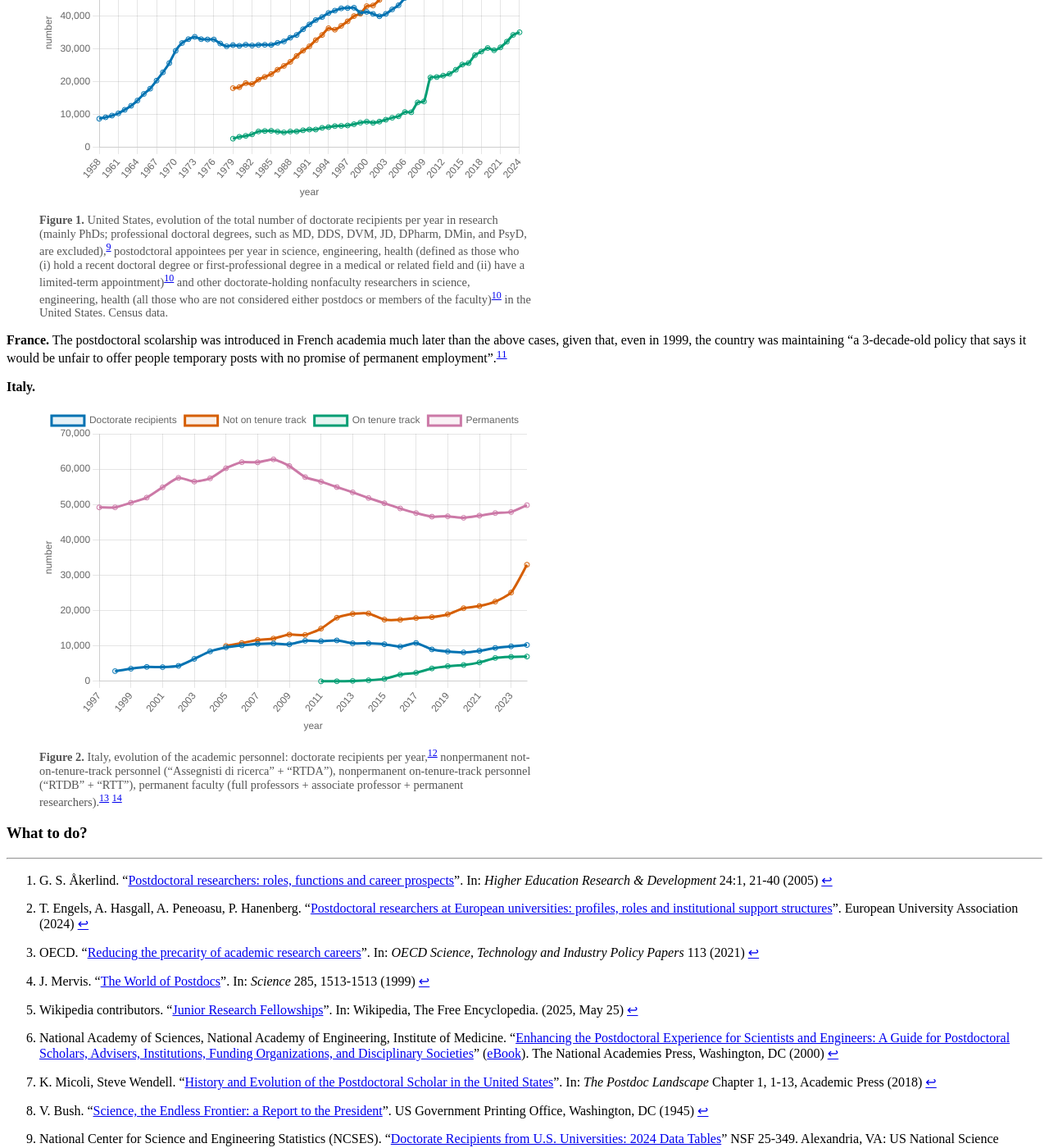
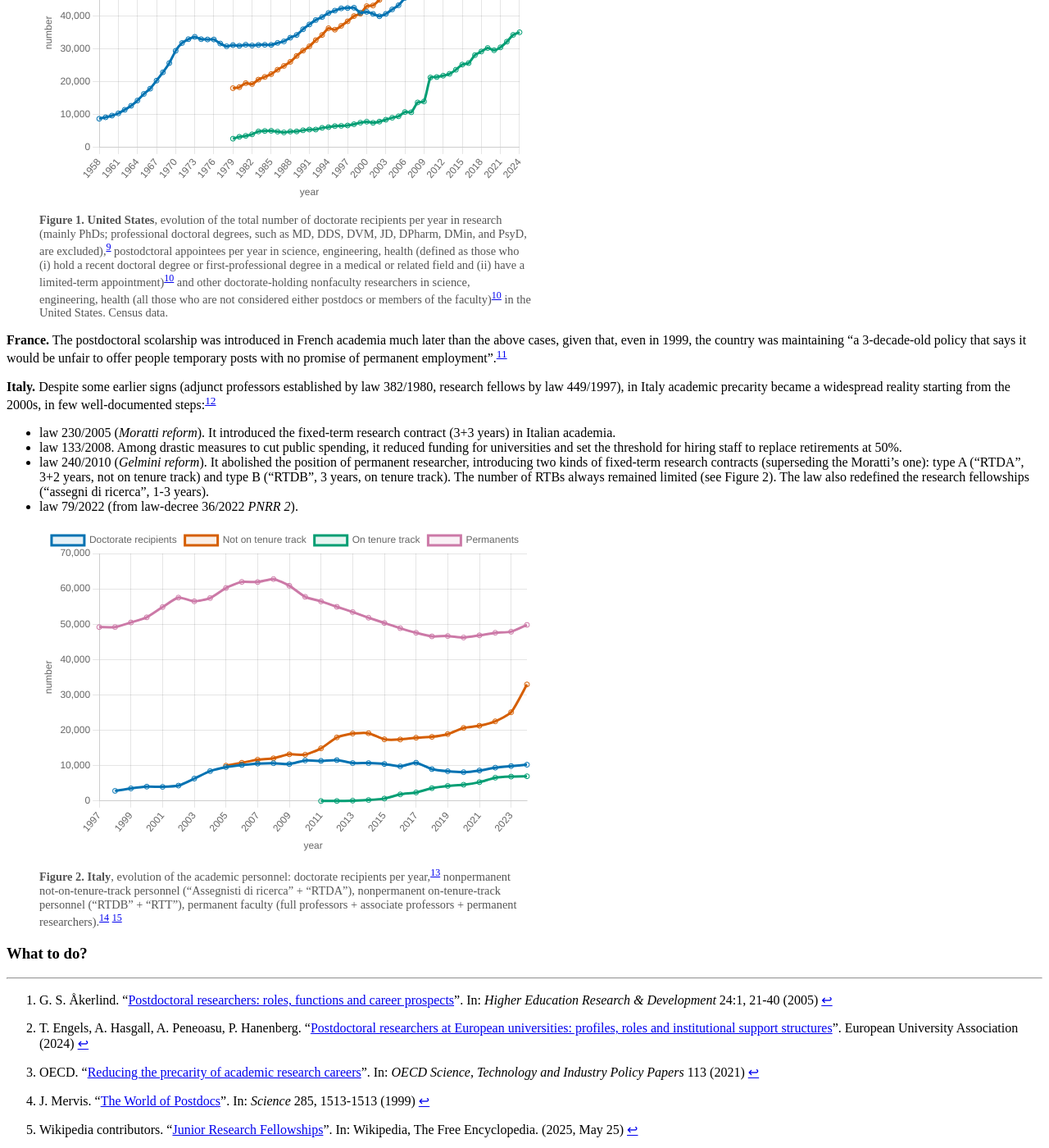
Before and after one commit to NPR-Nepero/nepero, a Jekyll site: the page built from resources.md, in a window 1280 px wide and 1400 px high, scrolled down 669 px. Shown: the whole window at 82% size. Built offline with Jekyll 4.4.1, drawn with Linux system fonts in a browser that asks for light colours; some of the changed text lies outside the part shown.

Commit message:
adding Italian history I

```diff
--- a/_includes/refs.md
+++ b/_includes/refs.md
@@ -25,3 +25,5 @@
 [^ustatFaculty]: Servizio Statistico del Ministero dell'Università e della Ricerca. "[Personale docente e ricercatore per genere e qualifica](https://dati-ustat.mur.gov.it/dataset/1775dfd1-5408-4970-95c2-97373b7a0016/resource/85c1ab95-c8db-484b-8898-56478c521721/download/docricxgenerequalifica_serie.csv)" (2024)
 
 [^roarsPrecari]: Readazione ROARS. "[I precari dell’università italiana](https://www.roars.it/i-precari-delluniversita-italiana/)" (2025)
+
+[^villani2025italy]: M. Villani. "[Early Career Academics in Italia: scenari in divenire delle riforme del pre-ruolo](https://romatrepress.uniroma3.it/wp-content/uploads/2025/05/7.-Villani.pdf)". In [L'università dall'autonomia all'eteronomia](https://dx.doi.org/10.13134/979-12-5977-462-0)", Roma Tre-Press (2025)
--- a/resources.md
+++ b/resources.md
@@ -21,20 +21,25 @@ Although the trajectory of precarious employment in academia has varied across c
   <canvas id="chartUSphds"></canvas>
   <figcaption >
   <p markdown="1">
-**Figure 1.** United States, evolution of the total number of doctorate recipients per year in research (mainly PhDs; professional doctoral degrees, such as MD, DDS, DVM, JD, DPharm, DMin, and PsyD, are excluded),[^ncses2025sed] postodctoral appointees per year in science, engineering, health (defined as those who (i) hold a recent doctoral degree or first-professional degree in a medical or related field and (ii) have a limited-term appointment)[^ncses2026sgspse] and other doctorate-holding nonfaculty researchers in science, engineering, health (all those who are not considered either postdocs or members of the faculty)[^ncses2026sgspse] in the United States. Census data.
+**Figure 1.** **United States**, evolution of the total number of doctorate recipients per year in research (mainly PhDs; professional doctoral degrees, such as MD, DDS, DVM, JD, DPharm, DMin, and PsyD, are excluded),[^ncses2025sed] postodctoral appointees per year in science, engineering, health (defined as those who (i) hold a recent doctoral degree or first-professional degree in a medical or related field and (ii) have a limited-term appointment)[^ncses2026sgspse] and other doctorate-holding nonfaculty researchers in science, engineering, health (all those who are not considered either postdocs or members of the faculty)[^ncses2026sgspse] in the United States. Census data.
 </p>
   </figcaption>
 </figure>
 
 **France.** The postdoctoral scolarship was introduced in French academia much later than the above cases, given that, even in 1999, the country was maintaining "a 3-decade-old policy that says it would be unfair to offer people temporary posts with no promise of permanent employment".[^balter1999europe]
 
-**Italy.**
+**Italy.** Despite some earlier signs (adjunct professors established by law 382/1980, research fellows by law 449/1997), in Italy academic precarity became a widespread reality starting from the 2000s, in few well-documented steps:[^villani2025italy]
+- law 230/2005 (*Moratti reform*). It introduced the fixed-term research contract (3+3 years) in Italian academia.
+- law 133/2008. Among drastic measures to cut public spending, it reduced funding for universities and set the threshold for hiring staff to replace retirements at 50%.
+- law 240/2010 (*Gelmini reform*). It abolished the position of permanent researcher, introducing two kinds of fixed-term research contracts (superseding the Moratti's one): type A ("RTDA", 3+2 years, not on tenure track) and type B ("RTDB", 3 years, on tenure track). The number of RTBs always remained limited (see Figure 2). The law also redefined the research fellowships ("assegni di ricerca", 1-3 years).
+- law 79/2022 (from law-decree 36/2022 *PNRR 2*).
+
 
 <figure class="chart-figure">
   <canvas id="chartITpersonnel"></canvas>
   <figcaption >
   <p markdown="1">
-**Figure 2.** Italy, evolution of the academic personnel: doctorate recipients per year,[^ustatPhD] nonpermanent not-on-tenure-track personnel ("Assegnisti di ricerca" + "RTDA"), nonpermanent on-tenure-track personnel ("RTDB" + "RTT"), permanent faculty (full professors + associate professor + permanent researchers).[^ustatFaculty] [^roarsPrecari]
+**Figure 2.** **Italy**, evolution of the academic personnel: doctorate recipients per year,[^ustatPhD] nonpermanent not-on-tenure-track personnel ("Assegnisti di ricerca" + "RTDA"), nonpermanent on-tenure-track personnel ("RTDB" + "RTT"), permanent faculty (full professors + associate professors + permanent researchers).[^ustatFaculty] [^roarsPrecari]
 </p>
   </figcaption>
 </figure>
```
